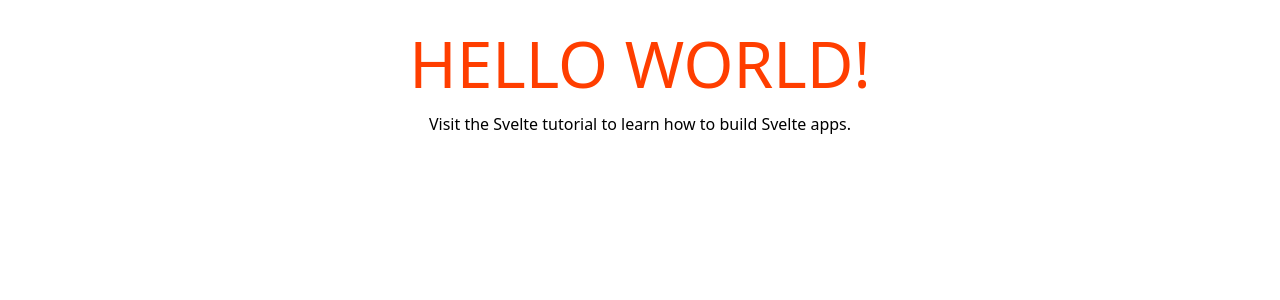
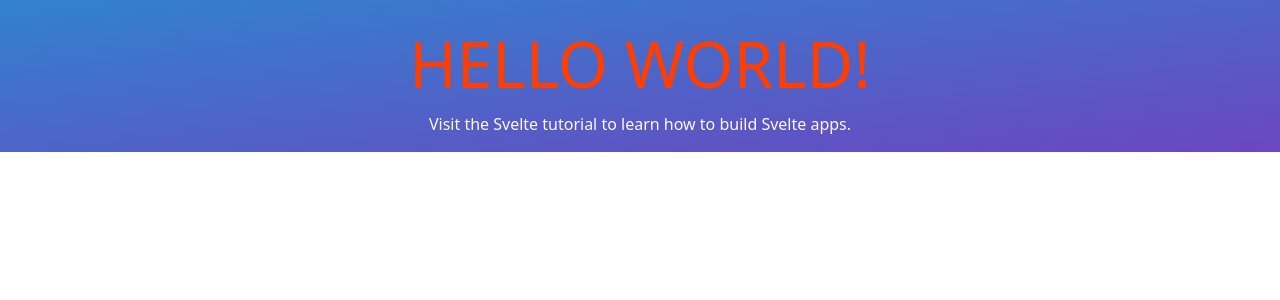
Before and after one commit to breadthe/svelte-tailwind2-starter, a Svelte app: page / in a window 1280 px wide. Shown: the top 300 px of the page. Built offline with nearby package versions, Linux system fonts and the light colour scheme.

Commit message:
Add the default TW 1.x colors

```diff
--- a/src/App.svelte
+++ b/src/App.svelte
@@ -24,9 +24,9 @@
   }
 </style>
 
-<main>
-  <h1 class="text-gray-500">Hello {name}!</h1>
-  <p>
+<main class="bg-gradient-to-br from-blue-600 svelte-1e9puaw to-purple-700">
+  <h1>Hello {name}!</h1>
+  <p class="text-pink-100">
     Visit the
     <a href="https://svelte.dev/tutorial">Svelte tutorial</a>
     to learn how to build Svelte apps.
--- a/tailwind.config.js
+++ b/tailwind.config.js
@@ -2,6 +2,124 @@
   purge: [],
   darkMode: false, // or 'media' or 'class'
   theme: {
+    colors: {
+      transparent: 'transparent',
+      current: 'currentColor',
+
+      black: '#000',
+      white: '#fff',
+
+      gray: {
+        100: '#f7fafc',
+        200: '#edf2f7',
+        300: '#e2e8f0',
+        400: '#cbd5e0',
+        500: '#a0aec0',
+        600: '#718096',
+        700: '#4a5568',
+        800: '#2d3748',
+        900: '#1a202c',
+      },
+      red: {
+        100: '#fff5f5',
+        200: '#fed7d7',
+        300: '#feb2b2',
+        400: '#fc8181',
+        500: '#f56565',
+        600: '#e53e3e',
+        700: '#c53030',
+        800: '#9b2c2c',
+        900: '#742a2a',
+      },
+      orange: {
+        100: '#fffaf0',
+        200: '#feebc8',
+        300: '#fbd38d',
+        400: '#f6ad55',
+        500: '#ed8936',
+        600: '#dd6b20',
+        700: '#c05621',
+        800: '#9c4221',
+        900: '#7b341e',
+      },
+      yellow: {
+        100: '#fffff0',
+        200: '#fefcbf',
+        300: '#faf089',
+        400: '#f6e05e',
+        500: '#ecc94b',
+        600: '#d69e2e',
+        700: '#b7791f',
+        800: '#975a16',
+        900: '#744210',
+      },
+      green: {
+        100: '#f0fff4',
+        200: '#c6f6d5',
+        300: '#9ae6b4',
+        400: '#68d391',
+        500: '#48bb78',
+        600: '#38a169',
+        700: '#2f855a',
+        800: '#276749',
+        900: '#22543d',
+      },
+      teal: {
+        100: '#e6fffa',
+        200: '#b2f5ea',
+        300: '#81e6d9',
+        400: '#4fd1c5',
+        500: '#38b2ac',
+        600: '#319795',
+        700: '#2c7a7b',
+        800: '#285e61',
+        900: '#234e52',
+      },
+      blue: {
+        100: '#ebf8ff',
+        200: '#bee3f8',
+        300: '#90cdf4',
+        400: '#63b3ed',
+        500: '#4299e1',
+        600: '#3182ce',
+        700: '#2b6cb0',
+        800: '#2c5282',
+        900: '#2a4365',
+      },
+      indigo: {
+        100: '#ebf4ff',
+        200: '#c3dafe',
+        300: '#a3bffa',
+        400: '#7f9cf5',
+        500: '#667eea',
+        600: '#5a67d8',
+        700: '#4c51bf',
+        800: '#434190',
+        900: '#3c366b',
+      },
+      purple: {
+        100: '#faf5ff',
+        200: '#e9d8fd',
+        300: '#d6bcfa',
+        400: '#b794f4',
+        500: '#9f7aea',
+        600: '#805ad5',
+        700: '#6b46c1',
+        800: '#553c9a',
+        900: '#44337a',
+      },
+      pink: {
+        100: '#fff5f7',
+        200: '#fed7e2',
+        300: '#fbb6ce',
+        400: '#f687b3',
+        500: '#ed64a6',
+        600: '#d53f8c',
+        700: '#b83280',
+        800: '#97266d',
+        900: '#702459',
+      },
+    },
     extend: {},
   },
   variants: {
```
